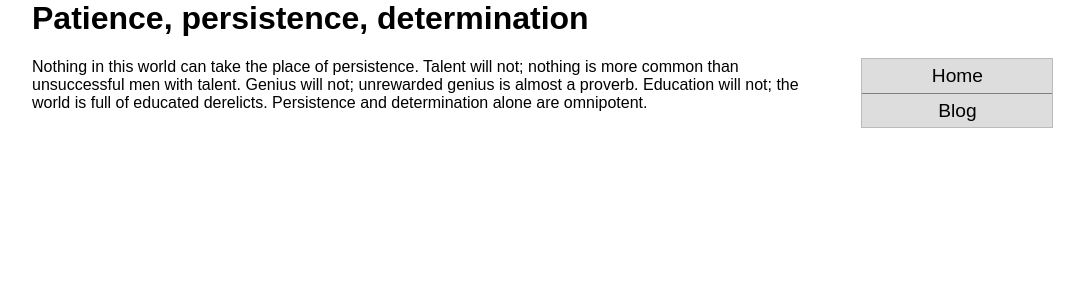
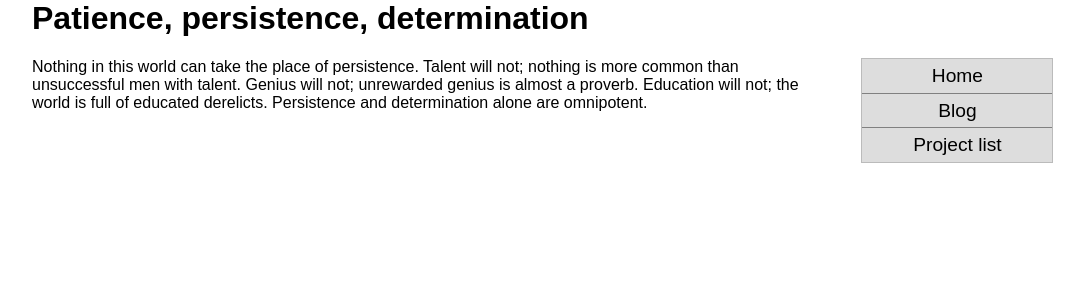
Before and after one commit to arfwilliamson/arfwilliamson.github.io, a Jekyll site: the page built from index.html, in a window 1280 px wide. Shown: the top 300 px of the page, without its empty margins (96-1180 px from the left). Built offline with Jekyll 4.4.1, drawn with Linux system fonts in a browser that asks for light colours.

Commit message:
Update default.html

```diff
--- a/_layouts/default.html
+++ b/_layouts/default.html
@@ -31,6 +31,7 @@
             <ul>
               <li><a href="/index.html">Home</a></li>
               <li><a href="/blog.html">Blog</a></li>
+              <li><a href="/projects.html">Project list</a></li>
             </ul>
           </div><!--#secondary-->
         </div><!--#wrap-->
```
